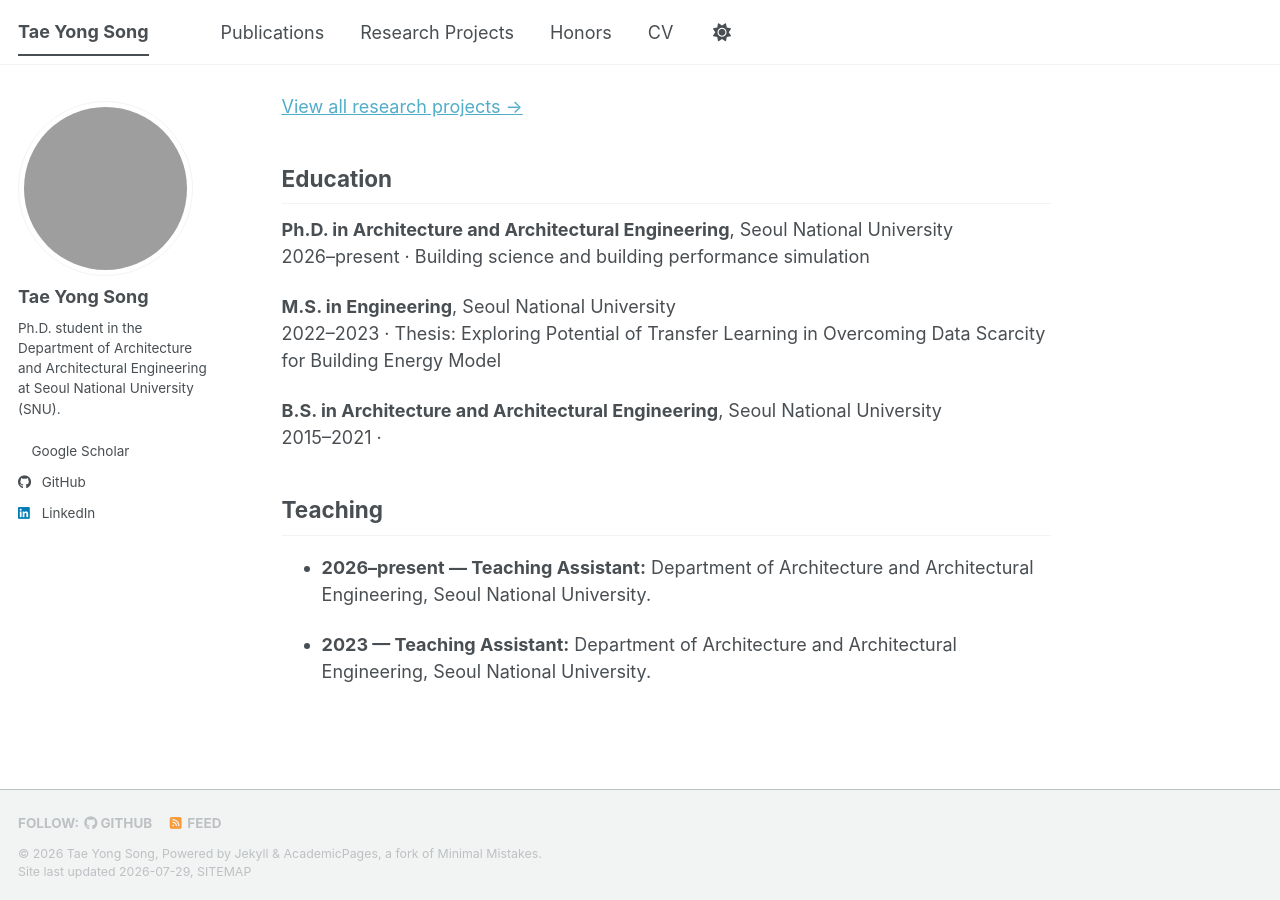
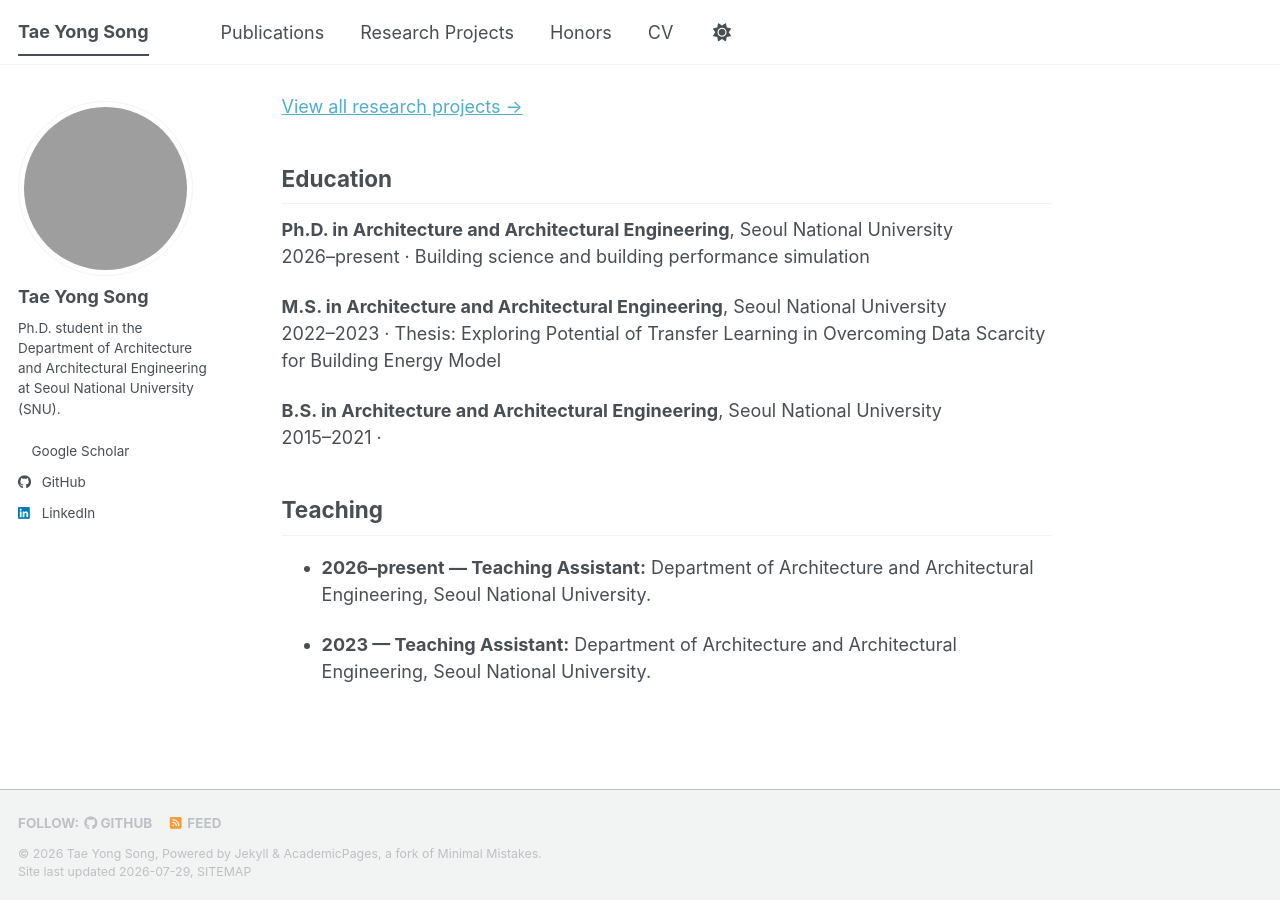
Before and after one commit to taeyong-song/taeyong-song.github.io, a Jekyll site: the page built from _pages/about.md, in a window 1280 px wide and 900 px high, scrolled down 1143 px. Built offline with Jekyll 4.4.1, drawn with Linux system fonts in a browser that asks for light colours; a style sheet for code colours, icons or effects is not loaded.

Commit message:
Correct master's degree field in CV

```diff
--- a/_data/profile.yml
+++ b/_data/profile.yml
@@ -13,7 +13,7 @@ education:
     institution: Seoul National University
     period: 2026–present
     description: Building science and building performance simulation
-  - degree: M.S. in Engineering
+  - degree: M.S. in Architecture and Architectural Engineering
     institution: Seoul National University
     period: 2022–2023
     description: "Thesis: Exploring Potential of Transfer Learning in Overcoming Data Scarcity for Building Energy Model"
```
Also changed, not shown: 2 other files.
